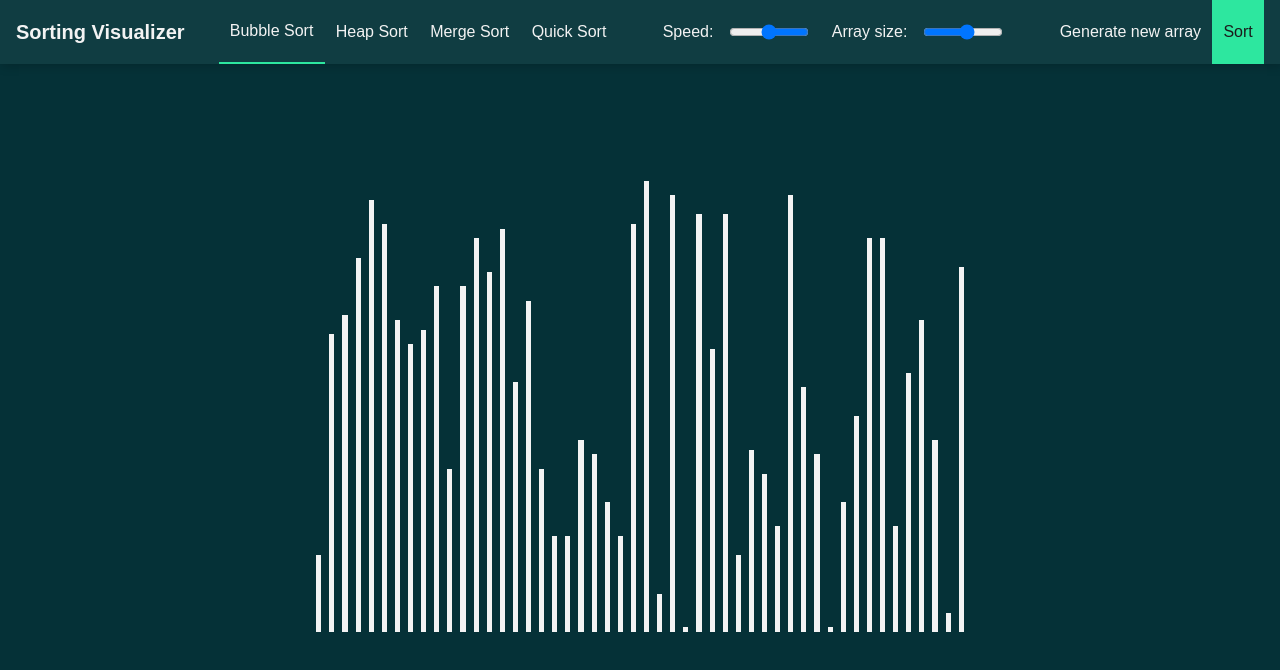
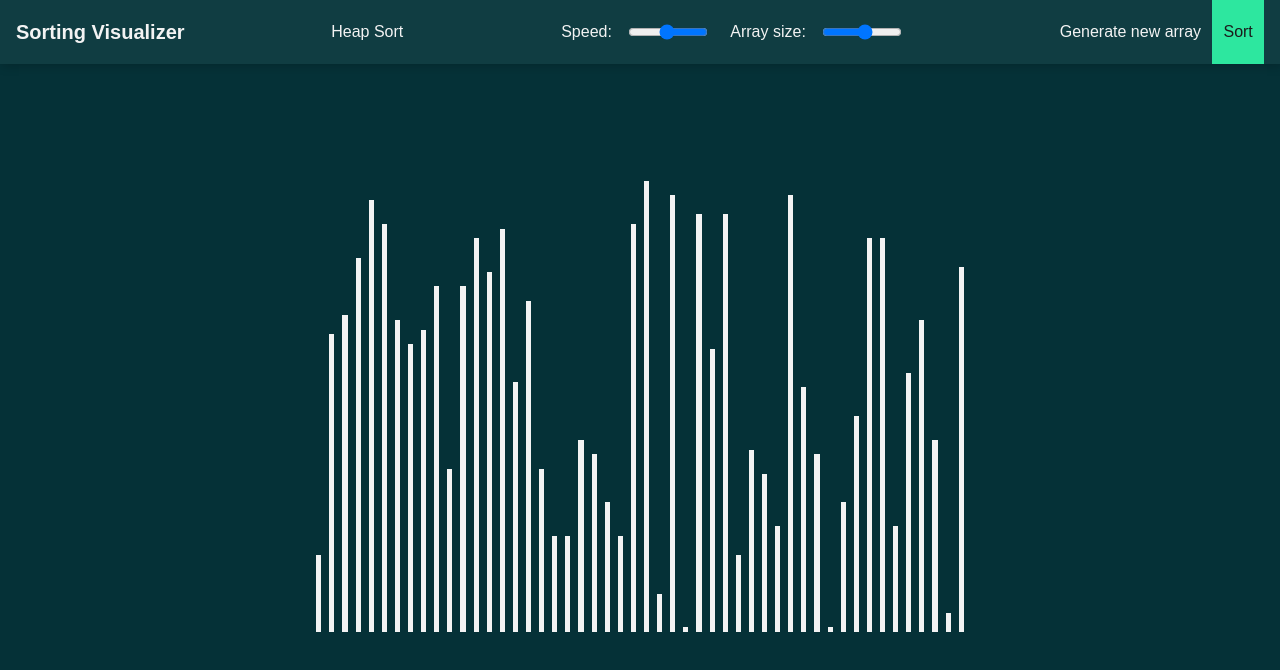
Before and after one commit to ADITYAKUMAR69786/PROJECTS, a website built with webpack: page sorting-visualizer/index.html in a window 1280 px wide. Built offline with nearby package versions, Linux system fonts and the light colour scheme.

Commit message:
Update index.html

```diff
--- a/sorting-visualizer/index.html
+++ b/sorting-visualizer/index.html
@@ -15,10 +15,7 @@
       <h1>Sorting Visualizer</h1>
 
       <ul data-js="sort-types">
-        <li class="select" data-js="bubble">Bubble Sort</li>
         <li data-js="heap">Heap Sort</li>
-        <li data-js="merge">Merge Sort</li>
-        <li data-js="quick">Quick Sort</li>
       </ul>
 
       <ul>
```
